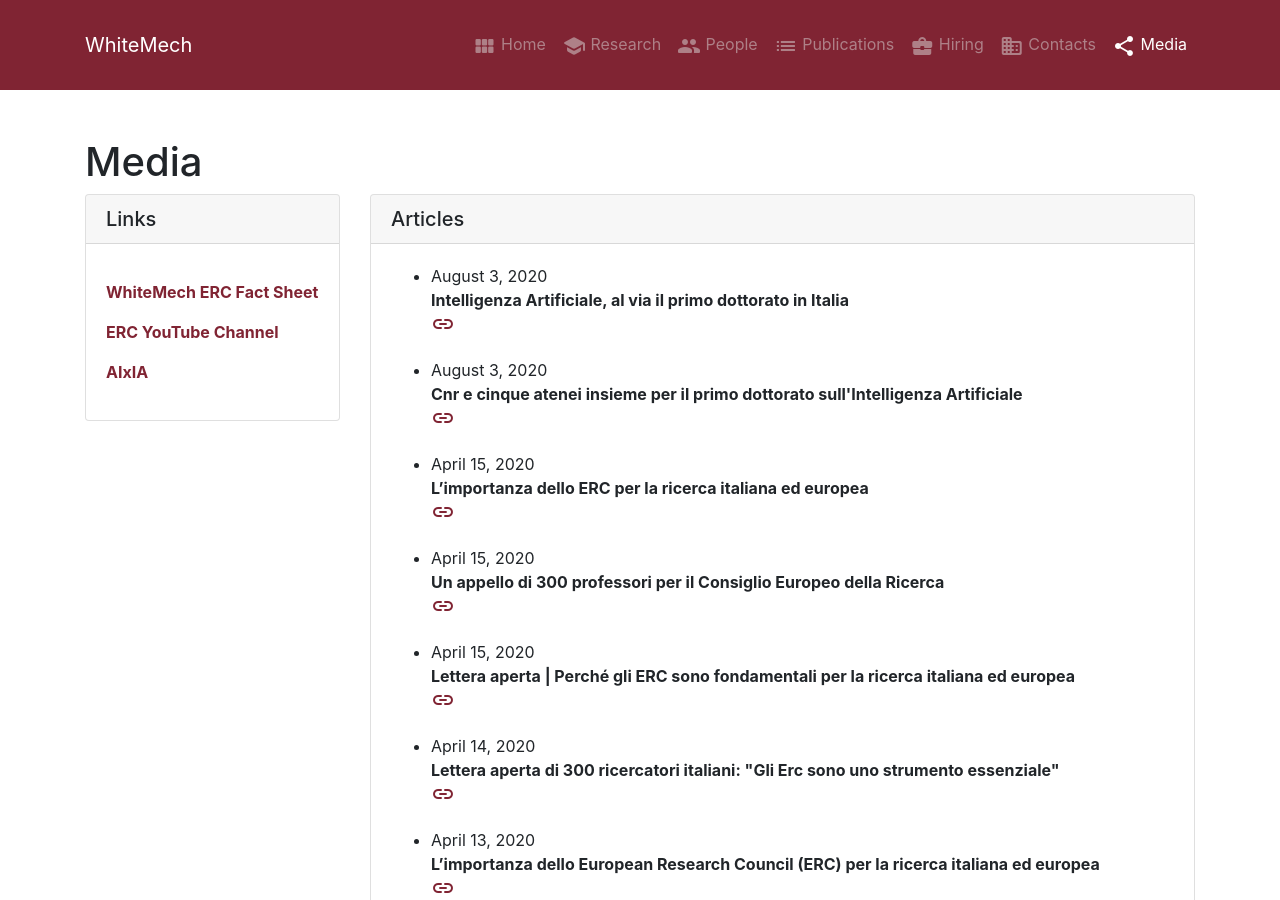
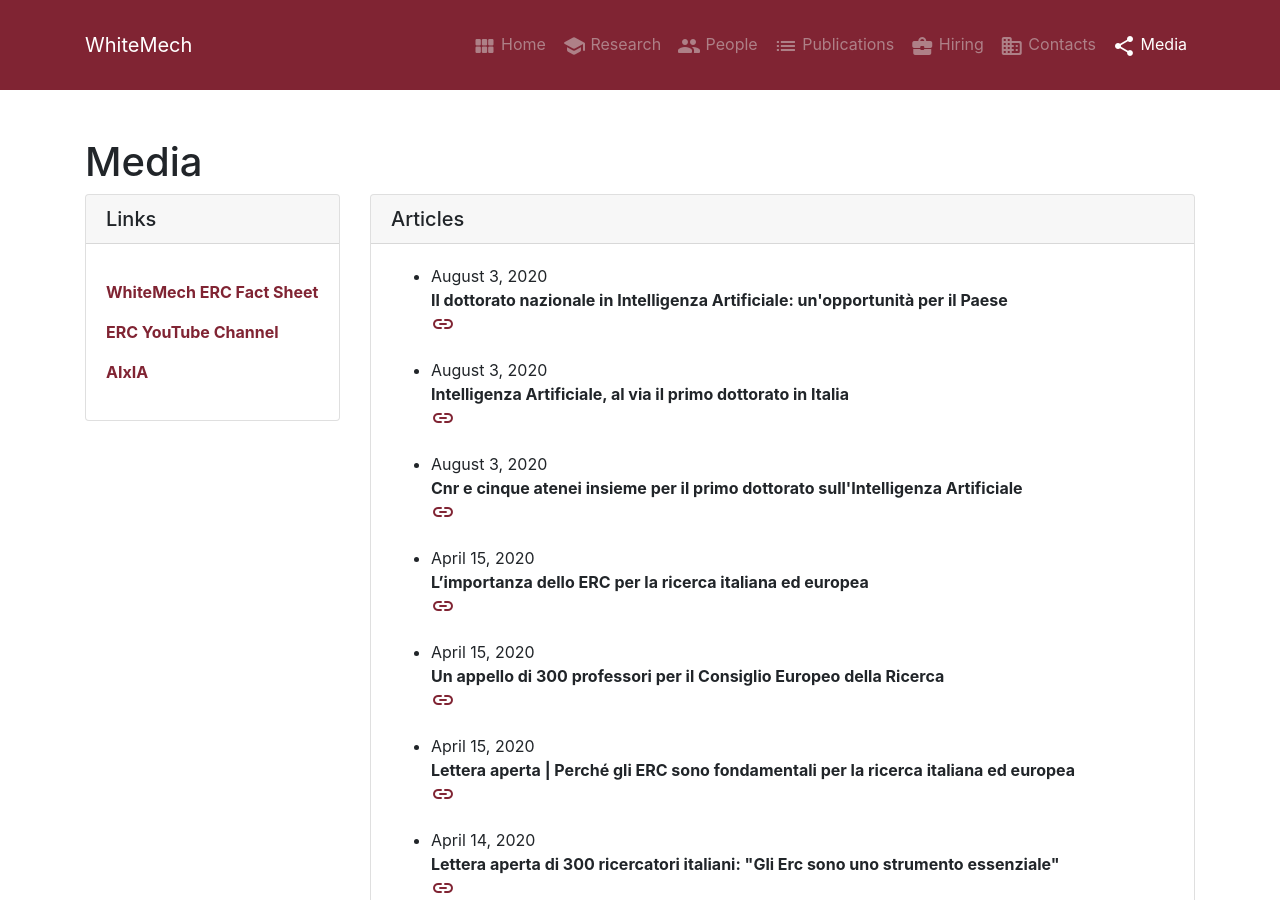
Before and after one commit to whitemech/whitemech.github.io, a Jekyll site: the page built from _pages/media.md, in a window 1280 px wide and 900 px high. Built offline with Jekyll 4.4.1, drawn with Linux system fonts in a browser that asks for light colours.

Commit message:
add media url

```diff
--- a/_data/media.yml
+++ b/_data/media.yml
@@ -1,3 +1,7 @@
+-
+  date: "August 3, 2020"
+  title: "Il dottorato nazionale in Intelligenza Artificiale: un'opportunità per il Paese"
+  url: "https://www.cnr.it/it/news/9595/il-dottorato-nazionale-in-intelligenza-artificiale-un-opportunita-per-il-paese"
 -
   date: "August 3, 2020"
   title: "Intelligenza Artificiale, al via il primo dottorato in Italia"
```
